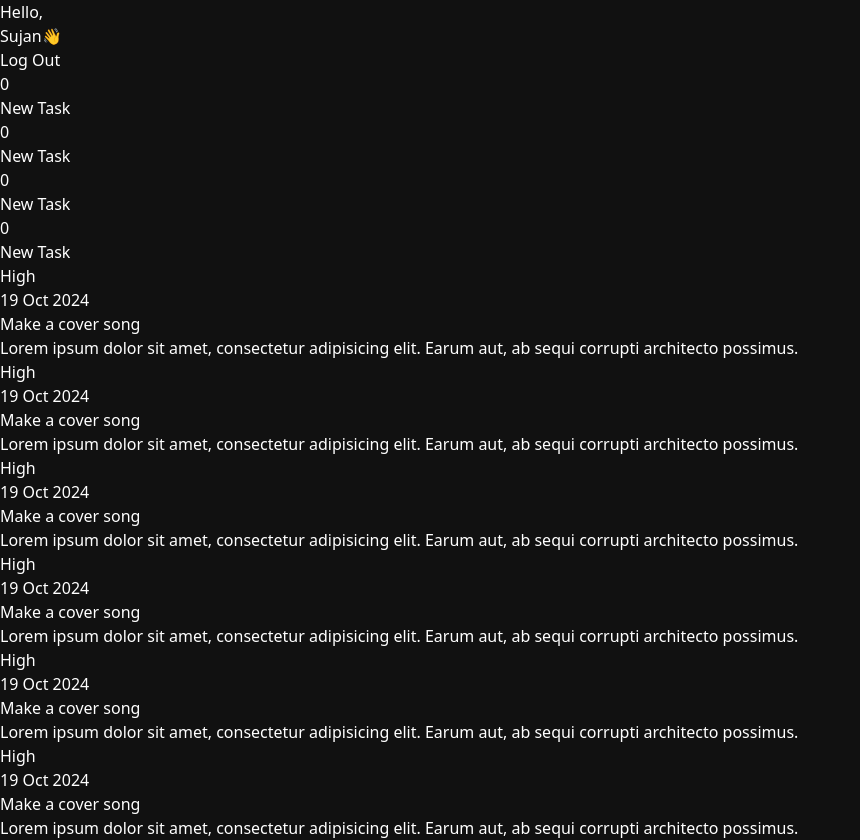
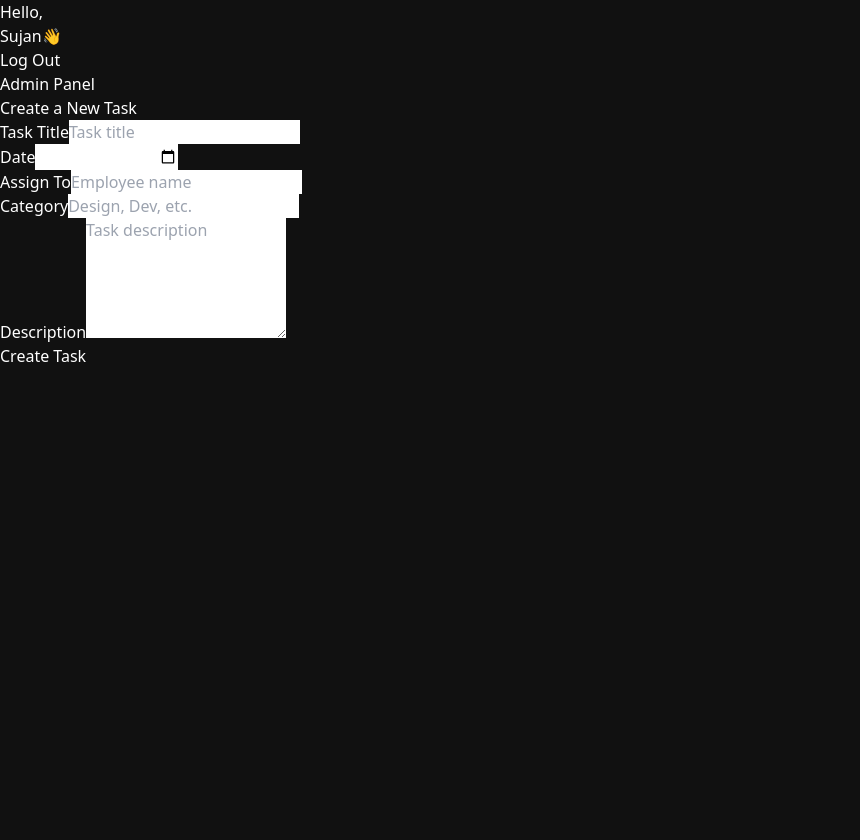
Before and after one commit to sujan-sutradhar/Employee-Management-System, a React (Vite) app: page / in a window 1280 px wide. Shown: the whole page, without its empty margins (0-860 px from the left). After the commit the page ends 800 px from the top, so only its background shows below. Built offline with nearby package versions, Linux system fonts and the light colour scheme.

Commit message:
new features

```diff
--- a/package.json
+++ b/package.json
@@ -11,7 +11,8 @@
   },
   "dependencies": {
     "react": "^18.3.1",
-    "react-dom": "^18.3.1"
+    "react-dom": "^18.3.1",
+    "react-icons": "^5.3.0"
   },
   "devDependencies": {
     "@eslint/js": "^9.11.1",
--- a/src/App.jsx
+++ b/src/App.jsx
@@ -1,11 +1,13 @@
 import React from 'react'
 import Login from './components/auth/Login'
 import EmployeeDashboard from './components/dashboard/EmployeeDashboard'
+import AdminDashboard from './components/dashboard/AdminDashboard'
 const App = () => {
   return (
     <>
    {/* <Login/> */}
-   <EmployeeDashboard/>
+   {/* <EmployeeDashboard/> */}
+   <AdminDashboard/>
     </>
   )
 }
```
Also changed, not shown: 1 other file (tests, documents, lock files or other folders).
